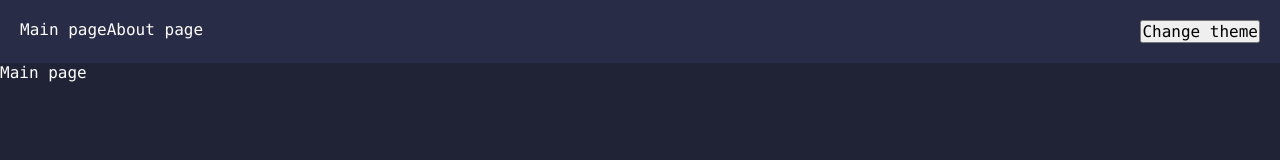
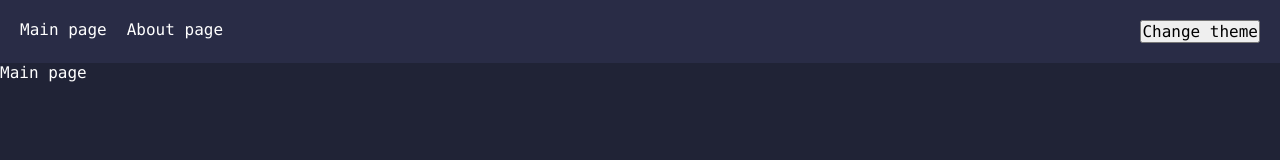
Before and after one commit to EvelinSu/advanced-react, a React app: page / in a window 1280 px wide. Shown: the top 160 px of the page. Built offline with nearby package versions, Linux system fonts and the light colour scheme.

Commit message:
change navbar styles add app link

```diff
--- /dev/null
+++ b/src/shared/ui/AppLink/index.ts
@@ -0,0 +1 @@
+export { AppLink } from 'shared/ui/AppLink/ui/AppLink';
--- /dev/null
+++ b/src/shared/ui/AppLink/ui/AppLink.tsx
@@ -0,0 +1,16 @@
+import { Link, LinkProps } from 'react-router-dom';
+import { SAppLink } from 'shared/ui/AppLink/ui/styles';
+
+type PropsType = LinkProps & {
+    children: React.ReactNode
+}
+
+export const AppLink = ({ children, ...props }: PropsType) => {
+    return (
+        <SAppLink>
+            <Link to={ props.to }>
+                { children }
+            </Link>
+        </SAppLink>
+    );
+};
--- /dev/null
+++ b/src/shared/ui/AppLink/ui/styles.ts
@@ -0,0 +1,9 @@
+import styled from '@emotion/styled';
+
+export const SAppLink = styled.div({
+    transition: '0.2s',
+    cursor: 'pointer',
+    '&:hover': {
+        transform: 'scale(0.95)'
+    }
+});
--- a/src/widgets/Navbar/index.ts
+++ b/src/widgets/Navbar/index.ts
@@ -1 +1 @@
-export { Navbar } from './ui/Navbar/Navbar';
+export { Navbar } from './ui/Navbar';
--- a/src/widgets/Navbar/ui/Navbar/Navbar.tsx
+++ b/src/widgets/Navbar/ui/Navbar.tsx
@@ -1,7 +1,6 @@
-import { Link } from 'react-router-dom';
-import React from 'react';
 import { SNavbarWrapper, SNavList } from './styles';
 import { useTheme } from 'app/providers/StyleProvider';
+import { AppLink } from 'shared/ui/AppLink';
 
 export const Navbar = () => {
     const { themeKey, setThemeKey } = useTheme();
@@ -13,8 +12,8 @@ export const Navbar = () => {
     return (
         <SNavbarWrapper>
             <SNavList>
-                <Link to={ '/' }>Main page</Link>
-                <Link to={ '/about' }>About page</Link>
+                <AppLink to={ '/' }>Main page</AppLink>
+                <AppLink to={ '/about' }>About page</AppLink>
             </SNavList>
             <button onClick={ toggleTheme }>Change theme</button>
         </SNavbarWrapper>
--- a/src/widgets/Navbar/ui/Navbar/styles.ts
+++ b/src/widgets/Navbar/ui/styles.ts
@@ -10,4 +10,7 @@ export const SNavbarWrapper = styled.nav(({ theme }) => ({
     width: '100%'
 }));
 
-export const SNavList = styled.div(({ theme }) => ({}));
+export const SNavList = styled.div(({ theme }) => ({
+    display: 'flex',
+    gap: theme.spaces['5']
+}));
```
